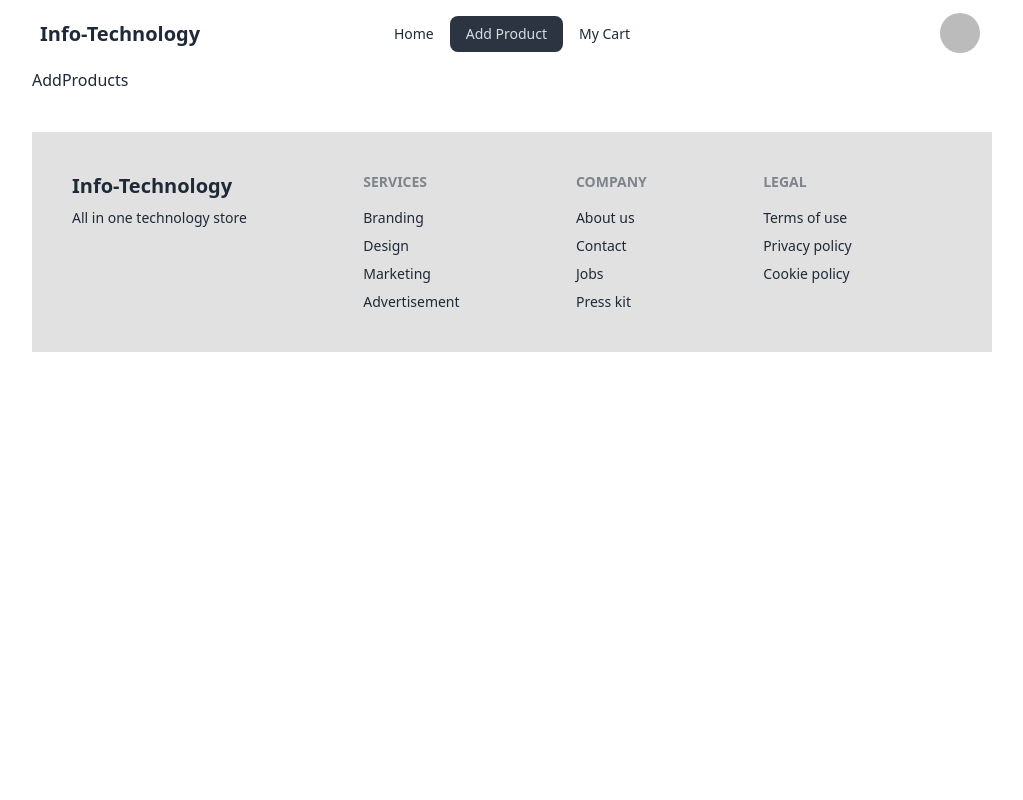
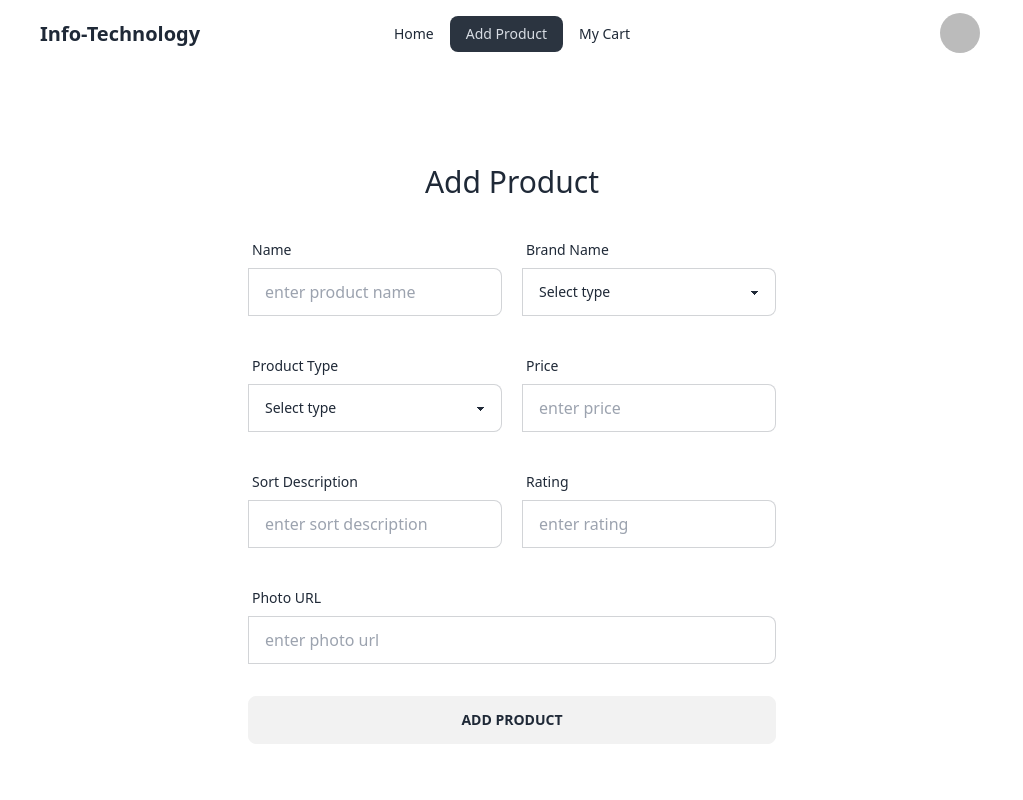
Before and after one commit to joydip62/Info-Technology-client-side, a React (Vite) app: page /addProduct in a window 1280 px wide. Shown: the top 800 px of the page, without its empty margins (128-1151 px from the left). Built offline with nearby package versions, Linux system fonts and the light colour scheme; no server answers; sample sign-in values are in the browser's storage.

Commit message:
makeing form for send data to server

```diff
--- a/package.json
+++ b/package.json
@@ -19,7 +19,8 @@
     "react-hot-toast": "^2.4.1",
     "react-icons": "^4.11.0",
     "react-router-dom": "^6.16.0",
-    "sort-by": "^1.2.0"
+    "sort-by": "^1.2.0",
+    "sweetalert2": "^11.7.32"
   },
   "devDependencies": {
     "@types/react": "^18.2.15",
--- a/src/components/Products/AddProducts.jsx
+++ b/src/components/Products/AddProducts.jsx
@@ -1,6 +1,188 @@
+import Swal from "sweetalert2";
 
 const AddProducts = () => {
-    return <div>AddProducts</div>;
+  const handleAddProduct = (e) => {
+    e.preventDefault();
+    const form = e.target;
+    const name = form.name.value;
+    const brandName = form.brandName.value;
+    const productType = form.productType.value;
+    const price = form.price.value;
+    const sortDescription = form.sortDescription.value;
+    const rating = form.rating.value;
+    const photo = form.photo.value;
+
+    const products = {
+      name,
+      brandName,
+      productType,
+      price,
+      sortDescription,
+      rating,
+      photo,
+    };
+    //   console.log(products);
+      fetch("http://localhost:5000/products", {
+          method: 'POST',
+          headers: {
+              'content-type': 'application/json'
+          },
+          body: JSON.stringify(products)
+      })
+        .then((res) => res.json())
+        .then((data) => {
+          if (data.acknowledged) {
+            Swal.fire("Good job!", "You Added a product successfully!", "success");
+            }
+            form.reset();
+        });
+  };
+
+  /*
+  * brand
+https://i.ibb.co/h9vxJxv/jbl.jpg
+https://i.ibb.co/BrnbBK6/sony.png
+https://i.ibb.co/f10hR1S/canon.png
+https://i.ibb.co/Fs6DBC8/dell.jpg
+https://i.ibb.co/wWwfqXV/samsung.jpg
+https://i.ibb.co/jvNcMcz/Apple-Logo.png
+
+
+* product
+https://i.ibb.co/sKkdgH2/sony-mobile.jpg
+https://i.ibb.co/pr88XjG/apple-laptop.jpg
+https://i.ibb.co/hcQ0QMs/apple-mobile.jpg
+https://i.ibb.co/r6chdzd/samsung-mbl.jpg
+https://i.ibb.co/g3MT2LS/dell-laptop.jpg
+https://i.ibb.co/wJ1nSCK/canon-camera.png
+https://i.ibb.co/Wy5fz46/sony-camera.jpg
+https://i.ibb.co/mvR8M9q/jbl-headphones.png
+
+    */
+  return (
+    <div className="w-3/4 m-auto text-center p-24">
+      <h2 className="text-3xl mb-8">Add Product</h2>
+      <form onSubmit={handleAddProduct}>
+        <div className="md:flex space-x-5 mb-8">
+          <div className="form-control md:w-1/2">
+            <label className="label">
+              <span className="label-text">Name</span>
+            </label>
+            <label className="input-group">
+              <input
+                type="text"
+                placeholder="enter product name"
+                className="input input-bordered w-full"
+                name="name"
+              />
+            </label>
+          </div>
+          <div className="form-control md:w-1/2">
+            <label className="label">
+              <span className="label-text">Brand Name</span>
+            </label>
+            <label className="input-group">
+              <select
+                className="select select-bordered w-full max-w-xs"
+                name="brandName"
+              >
+                <option disabled selected>
+                  Select type
+                </option>
+                <option value="Apple">Apple</option>
+                <option value="Samsung">Samsung</option>
+                <option value="Dell">Dell</option>
+                <option value="Canon">Canon</option>
+                <option value="Sony">Sony</option>
+                <option value="JBL">JBL</option>
+              </select>
+            </label>
+          </div>
+        </div>
+
+        <div className="md:flex space-x-5 mb-8">
+          <div className="form-control md:w-1/2">
+            <label className="label">
+              <span className="label-text">Product Type</span>
+            </label>
+            <label className="input-group">
+              <select
+                className="select select-bordered w-full max-w-xs"
+                name="productType"
+              >
+                <option disabled selected>
+                  Select type
+                </option>
+                <option value="phone">Phone</option>
+                <option value="laptop">Laptop</option>
+                <option value="camera">Camera</option>
+                <option value="headphone">Headphone</option>
+              </select>
+            </label>
+          </div>
+          <div className="form-control md:w-1/2">
+            <label className="label">
+              <span className="label-text">Price</span>
+            </label>
+            <label className="input-group">
+              <input
+                type="text"
+                placeholder="enter price"
+                className="input input-bordered w-full"
+                name="price"
+              />
+            </label>
+          </div>
+        </div>
+
+        <div className="md:flex space-x-5 mb-8">
+          <div className="form-control md:w-1/2">
+            <label className="label">
+              <span className="label-text">Sort Description</span>
+            </label>
+            <label className="input-group">
+              <input
+                type="text"
+                placeholder="enter sort description"
+                className="input input-bordered w-full"
+                name="sortDescription"
+              />
+            </label>
+          </div>
+          <div className="form-control md:w-1/2">
+            <label className="label">
+              <span className="label-text">Rating</span>
+            </label>
+            <label className="input-group">
+              <input
+                type="text"
+                placeholder="enter rating"
+                className="input input-bordered w-full"
+                name="rating"
+              />
+            </label>
+          </div>
+        </div>
+
+        <div className="mb-8">
+          <div className="form-control w-full">
+            <label className="label">
+              <span className="label-text">Photo URL</span>
+            </label>
+            <label className="input-group">
+              <input
+                type="text"
+                placeholder="enter photo url"
+                className="input input-bordered w-full"
+                name="photo"
+              />
+            </label>
+          </div>
+        </div>
+        <input className="btn btn-block" type="submit" value="Add Product" />
+      </form>
+    </div>
+  );
 };
 
 export default AddProducts;
--- a/src/shared/Footer/Footer.jsx
+++ b/src/shared/Footer/Footer.jsx
@@ -11,18 +11,12 @@ const Footer = () => {
         </aside>
         <nav>
           <header className="footer-title">Services</header>
-          <a className="link link-hover">Branding</a>
-          <a className="link link-hover">Design</a>
-          <a className="link link-hover">Marketing</a>
-          <a className="link link-hover">Advertisement</a>
+          <a className="link link-hover">Phone</a>
+          <a className="link link-hover">Laptop</a>
+          <a className="link link-hover">Camera</a>
+          <a className="link link-hover">Headphone</a>
         </nav>
-        <nav>
-          <header className="footer-title">Company</header>
-          <a className="link link-hover">About us</a>
-          <a className="link link-hover">Contact</a>
-          <a className="link link-hover">Jobs</a>
-          <a className="link link-hover">Press kit</a>
-        </nav>
+
         <nav>
           <header className="footer-title">Legal</header>
           <a className="link link-hover">Terms of use</a>
```
Also changed, not shown: 1 other file (tests, documents, lock files or other folders).
